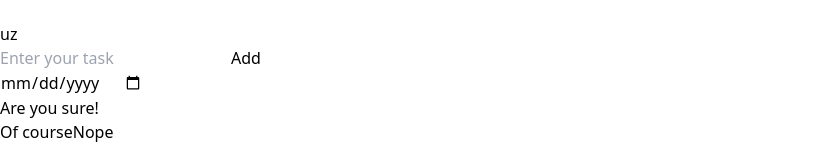
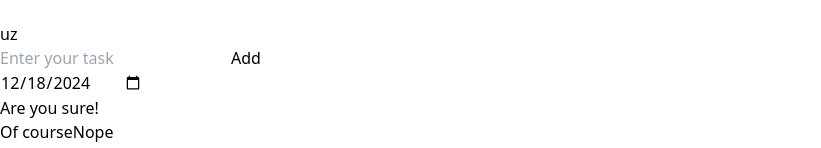
Before and after one commit to Legion154/tasks, a React (Vite) app: page / in a window 1280 px wide. Shown: the part 2475-2623 px from the top of the page, without its empty margins (0-821 px from the left). Built offline with nearby package versions, Linux system fonts and the light colour scheme.

Commit message:
default date added

```diff
--- a/src/App.jsx
+++ b/src/App.jsx
@@ -5,11 +5,13 @@ import en from "./assets/en.png";
 import history from "./assets/history.png";
 
 const App = () => {
+  const defaultDateInp = new Date().toISOString().split("T")[0];
+
   const [completedTasks, setCompletedtasks] = useState([]);
   const [taskToConfirm, setTaskToConfirm] = useState(null);
   const [h1story, setH1story] = useState(false);
   const [taskFocus, setTaskfocus] = useState(false);
-  const [date, setDate] = useState("");
+  const [date, setDate] = useState(defaultDateInp);
   const [task, setTask] = useState("");
   const [tasks, setTasks] = useState([]);
   const [loading, setLoading] = useState(false);
@@ -279,6 +281,7 @@ const App = () => {
           >
             <input
               type="date"
+              value={date}
               onChange={choosenDate}
               className="bg-transparent focus:outline-none rounded-md px-3 py-0.5"
             />
```
